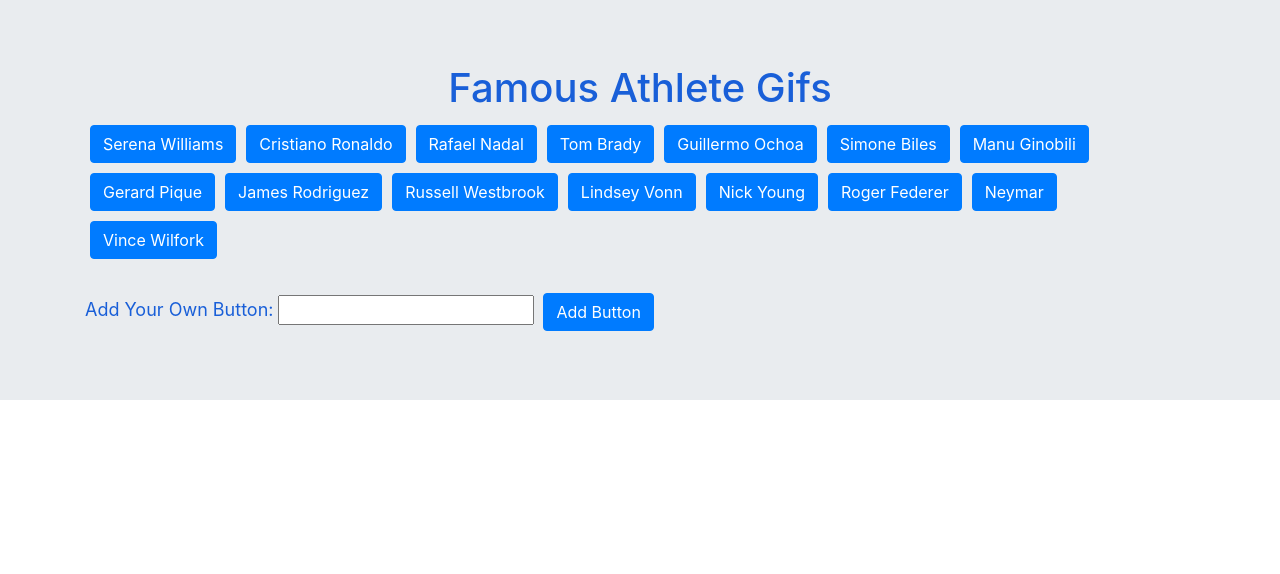
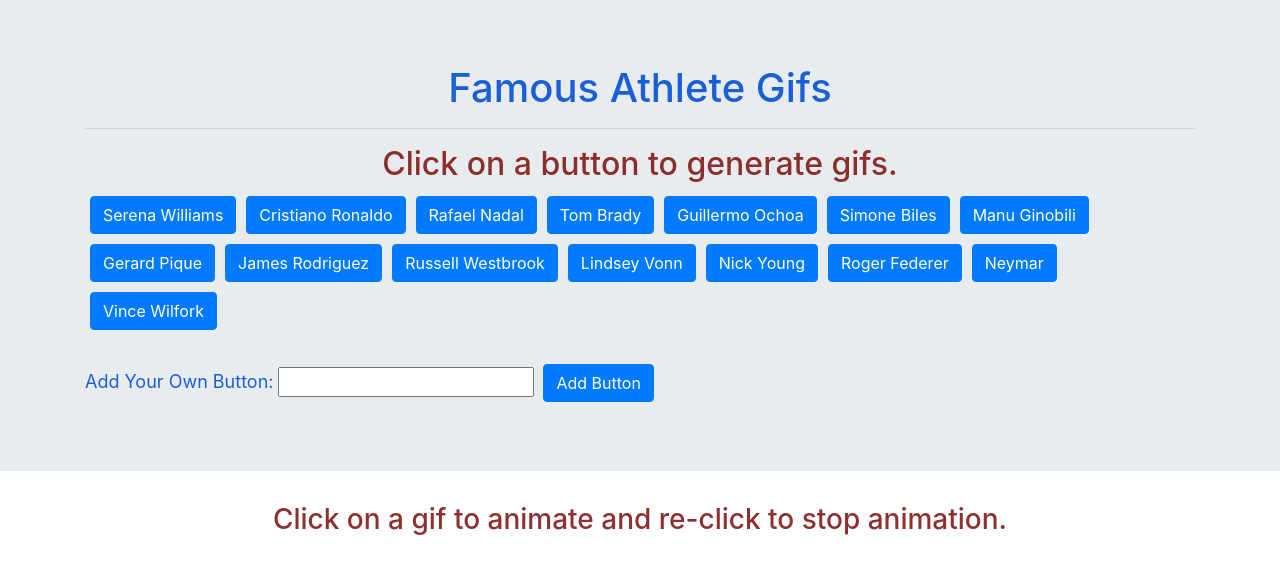
Before and after one commit to maelihector/Athlete-gifs-generator, a plain HTML site: page index.html in a window 1280 px wide. Drawn offline with nearby package versions, Linux system fonts and the light colour scheme.

Commit message:
Minor Edits. Edit README.

```diff
--- a/assets/main.js
+++ b/assets/main.js
@@ -100,7 +100,7 @@ $(document).ready(() => {
         function () {
             $(this).val('');
         });
-        // Function here
+    // Function here
     $("#add-gif").on("click", function (event) {
 
         event.preventDefault();
@@ -115,7 +115,7 @@ $(document).ready(() => {
         }
 
 
-        if( topics.indexOf(gif) > -1 ) return;
+        if (topics.indexOf(gif) > -1) return;
         // and add/push new gif to our topics array
         topics.push(gif);
 
--- a/assets/style.css
+++ b/assets/style.css
@@ -5,6 +5,11 @@ label {
 
 h1 {
     color: #195fd8;
+}
+
+h2,
+h3 {
+    color: #7d1111de;
 }
 
 img {
@@ -21,7 +26,7 @@ p {
 }
 
 .gifStyle {
-   float: left;
+    float: left;
     margin: 5px;
 
 }
--- a/index.html
+++ b/index.html
@@ -18,6 +18,8 @@
     <div class="jumbotron jumbotron-fluid">
         <div class="container">
             <h1 class="text-center">Famous Athlete Gifs</h1>
+            <hr>
+            <h2 class="text-center">Click on a button to generate gifs.</h2>
             <!-- My buttons will go here -->
             <div id="buttons-view"></div>
             <br>
@@ -29,6 +31,9 @@
             </form>
         </div>
     </div>
+
+    <h3 class="text-center">Click on a gif to animate and re-click to stop animation.</h3>
+
     <div class="container">
         <!-- Gifs will get dumped here -->
         <div id="gifs-view" class="mx-auto"></div>
```
Also changed, not shown: 1 other file.
